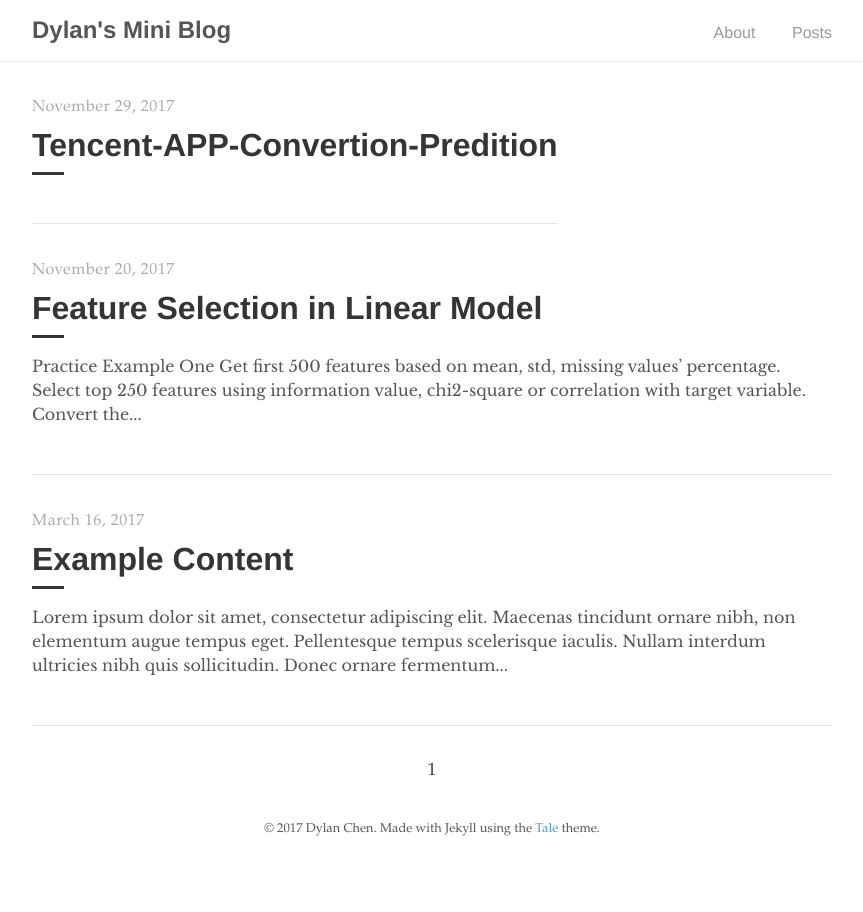
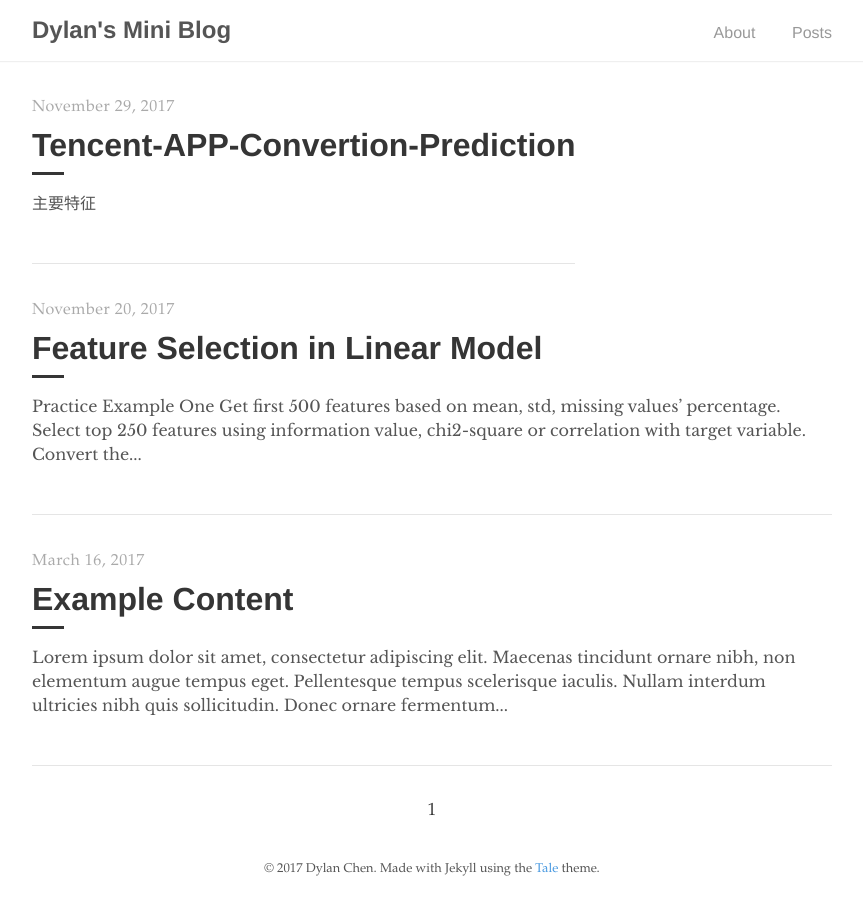
Before and after one commit to dylanchen0114/blog_pages, a Jekyll site: the page built from index.html, in a window 1280 px wide. Shown: the whole page, without its empty margins (208-1071 px from the left). Built offline with Jekyll 4.4.1, drawn with Linux system fonts in a browser that asks for light colours; the list of posts is cut into pages by our own code.

Commit message:
first post

```diff
--- a/_posts/2017-11-29-Tencent-APP-Conversion-Cempetition.md
+++ b/_posts/2017-11-29-Tencent-APP-Conversion-Cempetition.md
@@ -1,7 +1,9 @@
 ---
 layout: post
 
-title: "Tencent-APP-Convertion-Predition"
+title: "Tencent-APP-Convertion-Prediction"
 
 author: "Dylan"
 ---
+
+## 主要特征
```
